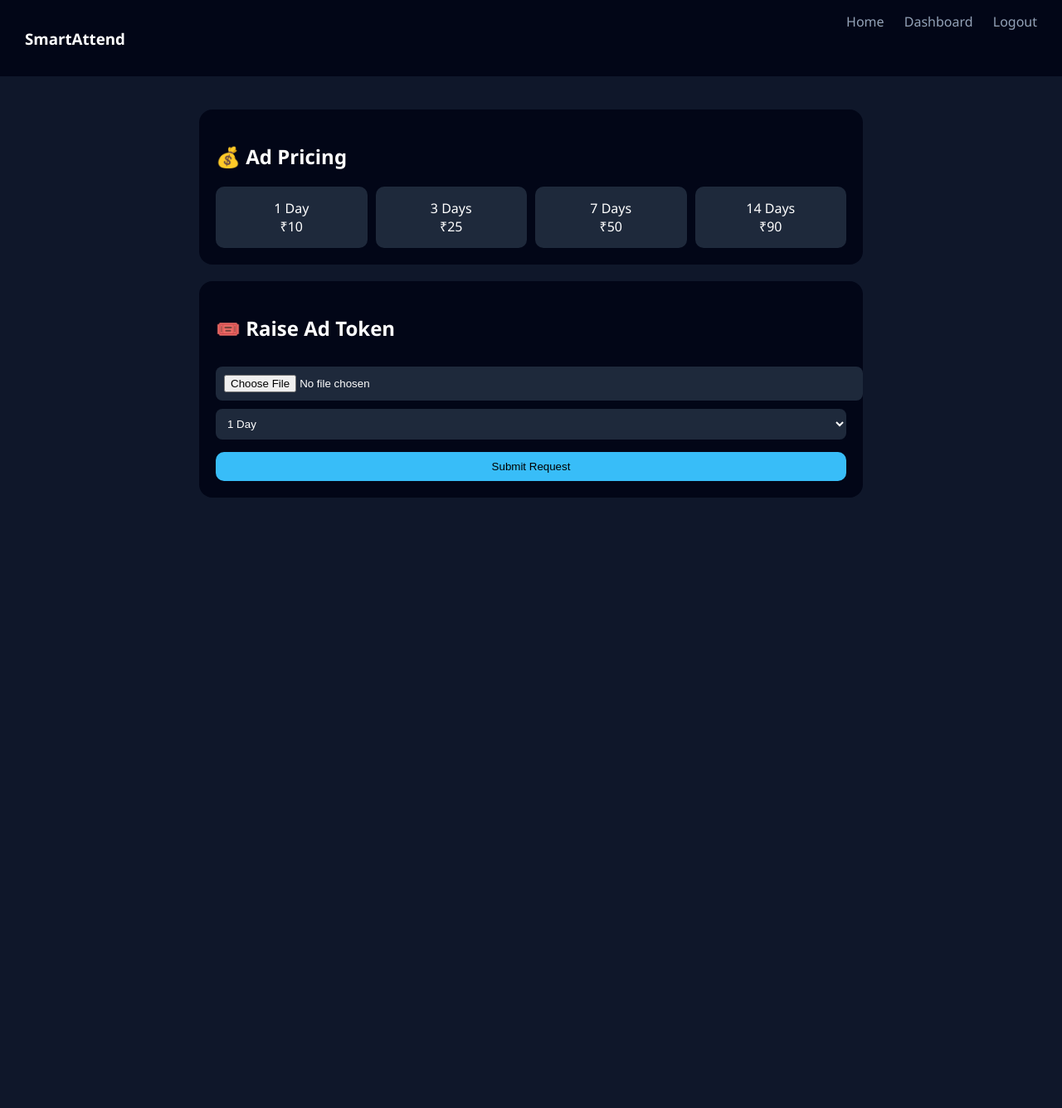
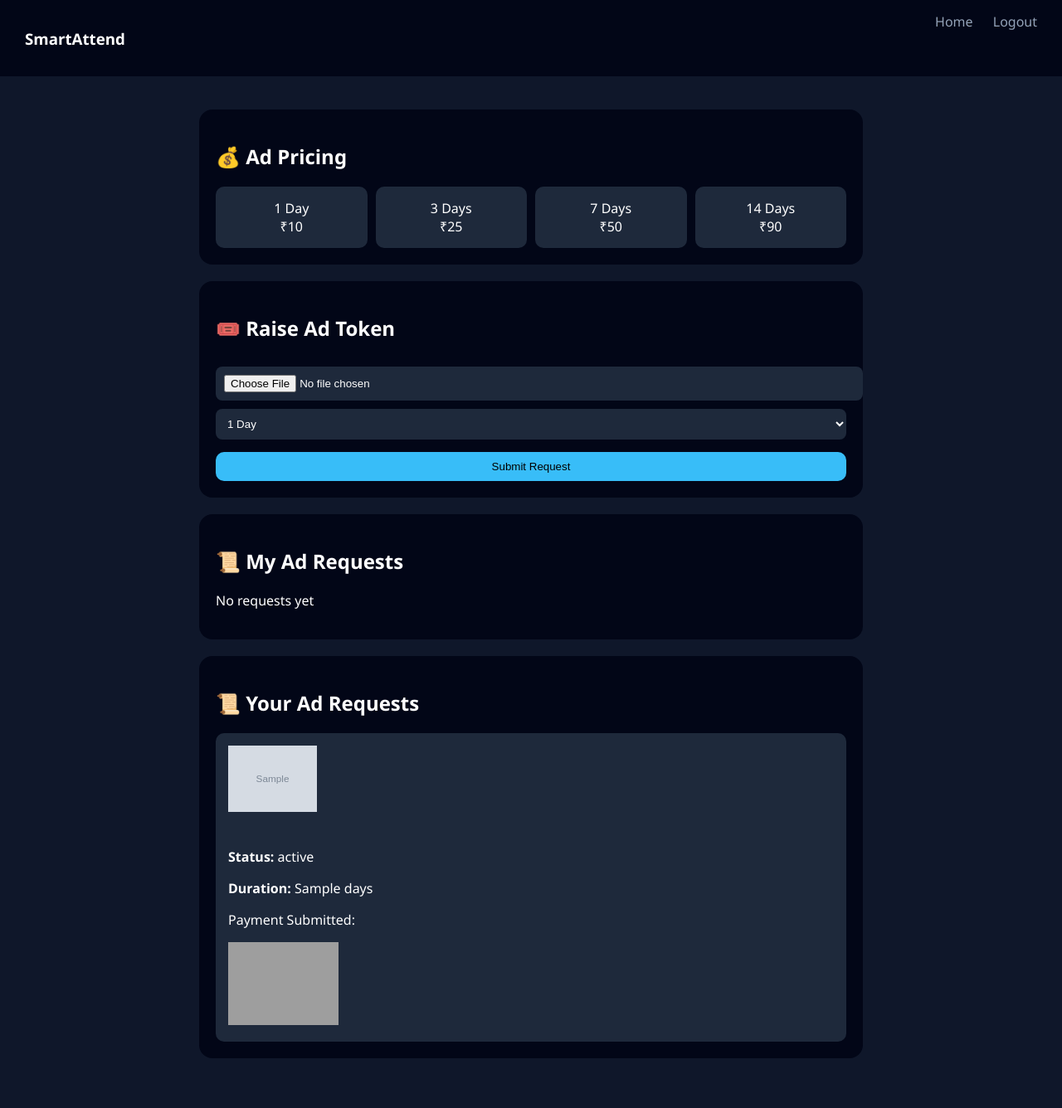
Before and after one commit to aayushrg1417/smart_attendance_system, a Flask app: page /ads in a window 1280 px wide. Shown: the whole page at 83% size. Before the commit the page ends 600 px from the top, so only its background shows below. Run offline with Flask 3, Linux system fonts and the light colour scheme; the visitor is signed in with stand-in values (Sample User, id 1); tables that the repository leaves empty or names only in its code hold one stand-in row (values such as "Sample post"); grey boxes marked "Sample" are stand-in pictures; grey boxes are pictures that could not be loaded.

Commit message:
Add project files excluding venv

```diff
--- a/app.py
+++ b/app.py
@@ -1,6 +1,7 @@
+from engine.face_engine import load_students_from_db
+from engine.video_engine import process_video
 from flask import Flask, render_template, request, jsonify
 from flask import session, redirect, url_for
-from engine.video_engine import process_video
 from database.db import conn, cursor
 from datetime import date
 import os
@@ -101,7 +102,7 @@ def ads_page():
     username = session["user"]
 
     cursor.execute(
-        "SELECT * FROM ads WHERE username=%s",
+        "SELECT * FROM ads WHERE username=%s ORDER BY id DESC",
         (username,)
     )
     my_ads = cursor.fetchall()
@@ -209,16 +210,38 @@ def admin_dashboard():
 @app.route("/accept_ad/<int:id>")
 def accept_ad(id):
 
-    if "admin" not in session:
-        return redirect("/")
+    qr_path = "static/qr/payment_qr.png"  # your uploaded QR
 
     cursor.execute(
-        "UPDATE ads SET status='accepted' WHERE id=%s",
-        (id,)
+        "UPDATE ads SET status='accepted', qr_path=%s WHERE id=%s",
+        (qr_path, id)
     )
     conn.commit()
 
     return redirect("/admin/dashboard")
+
+#PAYMENT
+@app.route("/upload_payment/<int:id>", methods=["POST"])
+def upload_payment(id):
+
+    if "user" not in session:
+        return redirect("/")
+
+    file = request.files["payment_ss"]
+
+    if not os.path.exists("static/payments"):
+        os.makedirs("static/payments")
+
+    path = "static/payments/" + file.filename
+    file.save(path)
+
+    cursor.execute(
+        "UPDATE ads SET payment_ss=%s WHERE id=%s",
+        (path, id)
+    )
+    conn.commit()
+
+    return redirect("/ads")
 
 
 # 👉 Reject Ad
@@ -229,7 +252,7 @@ def reject_ad(id):
         return redirect("/")
 
     cursor.execute(
-        "UPDATE ads SET status='rejected' WHERE id=%s",
+        "UPDATE ads SET status='rejected', rejection_reason='Rejected by admin' WHERE id=%s",
         (id,)
     )
     conn.commit()
@@ -350,8 +373,11 @@ def mark_attendance():
     video_path = f"videos/{file.filename}"
     file.save(video_path)
 
-    # 🔥 process video
-    present_students = process_video(video_path)
+    # load images from DB
+    db_path = load_students_from_db(cursor)
+
+    # process video using DB images
+    present_students = process_video(video_path, db_path)
 
     today = date.today()
 
--- a/engine/video_engine.py
+++ b/engine/video_engine.py
@@ -1,6 +1,7 @@
 import cv2
 import os
 from engine.face_engine import process_class_image
+
 
 def extract_frames(video_path, output_folder="frames", frame_interval=30, max_frames=12):
 
@@ -36,14 +37,14 @@ def extract_frames(video_path, output_folder="frames", frame_interval=30, max_fr
     return saved_frames
 
 
-def process_video(video_path):
+def process_video(video_path, db_path):
 
     frame_paths = extract_frames(video_path)
 
     all_students = set()
 
     for frame in frame_paths:
-        students = process_class_image(frame)
+        students = process_class_image(frame, db_path)
         all_students.update(students)
 
     return list(all_students)
--- a/templates/ads.html
+++ b/templates/ads.html
@@ -82,8 +82,7 @@
 <div class="navbar">
     <h3>SmartAttend</h3>
     <div class="nav-links">
-        <a href="/">Home</a>
-        <a href="/student/{{ session['user'] }}">Dashboard</a>
+        <a href="/ads">Home</a>
         <a href="/logout">Logout</a>
     </div>
 </div>
@@ -122,6 +121,96 @@
 
         </form>
     </div>
+    <div class="card">
+        <h2>📜 My Ad Requests</h2>
+
+        {% if my_ads %}
+
+            {% for ad in my_ads %}
+
+                <div style="margin-bottom:20px; border-bottom:1px solid gray; padding-bottom:10px;">
+
+                    <!-- Ad Image -->
+                    <img src="/{{ ad[4] }}" height="100">
+
+                    <p><b>Duration:</b> {{ ad[5] }} days</p>
+                    <p><b>Status:</b> {{ ad[6] }}</p>
+
+                    <!-- ✅ ACCEPTED → SHOW QR -->
+                    {% if ad[6] == "accepted" %}
+                        <p>💳 Scan & Pay:</p>
+                        <img src="/{{ ad[10] }}" height="150">
+                    {% endif %}
+
+                    <!-- ❌ REJECTED -->
+                    {% if ad[6] == "rejected" %}
+                        <p style="color:red;">❌ Rejected</p>
+                    {% endif %}
+
+                    <!-- 💰 PAYMENT SCREENSHOT -->
+                    {% if ad[6] == "accepted" %}
+                        <form method="POST" action="/upload_payment/{{ ad[0] }}" enctype="multipart/form-data">
+                            <input type="file" name="payment" required>
+                            <button type="submit">Upload Payment Screenshot</button>
+                        </form>
+                    {% endif %}
+
+                </div>
+
+            {% endfor %}
+
+        {% else %}
+            <p>No requests yet</p>
+        {% endif %}
+    </div>
+    <div class="card">
+        <h2>📜 Your Ad Requests</h2>
+
+        {% if ads|length == 0 %}
+            <p>No requests yet</p>
+        {% else %}
+
+            {% for ad in ads %}
+            <div style="background:#1e293b; padding:15px; margin-top:10px; border-radius:10px;">
+
+                <img src="/{{ ad[4] }}" height="80"><br><br>
+
+                <p><b>Status:</b> {{ ad[6] }}</p>
+                <p><b>Duration:</b> {{ ad[5] }} days</p>
+
+                <!-- 🟡 ACCEPTED → SHOW QR -->
+                {% if ad[6] == "accepted" %}
+                    <p style="color:yellow;">✔ Accepted - Please Pay</p>
+
+                    <img src="/static/qr/payment_qr.png" height="150"><br><br>
+
+                    <form action="/upload_payment/{{ ad[0] }}" method="POST" enctype="multipart/form-data">
+                        <input type="file" name="payment_ss" required>
+                        <button>Upload Payment Screenshot</button>
+                    </form>
+                {% endif %}
+
+                <!-- 🔴 REJECTED -->
+                {% if ad[6] == "rejected" %}
+                    <p style="color:red;">❌ Rejected by Admin</p>
+                {% endif %}
+
+                <!-- 🟢 PUBLISHED -->
+                {% if ad[6] == "published" %}
+                    <p style="color:lightgreen;">🚀 Your Ad is LIVE</p>
+                {% endif %}
+
+                <!-- 🧾 PAYMENT PROOF -->
+                {% if ad[8] %}
+                    <p>Payment Submitted:</p>
+                    <img src="/{{ ad[8] }}" height="100">
+                {% endif %}
+
+            </div>
+            {% endfor %}
+
+        {% endif %}
+    </div>
 
 </div>
 
--- a/templates/student.html
+++ b/templates/student.html
@@ -165,8 +165,7 @@
 <div class="navbar">
     <h3>SmartAttend</h3>
     <div class="nav-links">
-        <a href="/">Home</a>
-        <a href="/details">Personal Details</a>
+        <a href="/student">Home</a>
         <a href="/ads">Ads</a>
         <a href="/logout">Logout</a>
     </div>
--- a/templates/teacher.html
+++ b/templates/teacher.html
@@ -140,7 +140,7 @@
 <div class="navbar">
     <h3>SmartAttend</h3>
     <div class="nav-links">
-        <a href="/">Home</a>
+        <a href="/teacher">Home</a>
         <a href="/ads">Ads</a>
         <a href="/logout">Logout</a>
     </div>
```
Also changed, not shown: engine/face_engine.py (+29 -2 lines), templates/admin.html (+22 -0 lines), static/ads/WhatsApp_Image_2026-04-16_at_8.44.08_PM.jpeg (renamed from static/uploads/WhatsApp_Image_2026-04-16_at_8.44.08_PM.jpeg), static/qr/payment_qr.jpeg (added), students/123/img1.jpeg (deleted), students/Aayush_Gawali/img2.jpeg (deleted), students/Aayush_Gawali/img3.jpeg (deleted), students/Aayush_Gawali/img4.jpeg (deleted), students/Rohit/img1.jpeg (deleted), students/Sharayu/img1.jpeg (deleted), students/Vedika/img1.jpeg (deleted), students/omkar/img1.jpeg (deleted), students/shrayesh/img1.jpeg (deleted), students/siraj/img1.jpeg (deleted), 1 other file.
